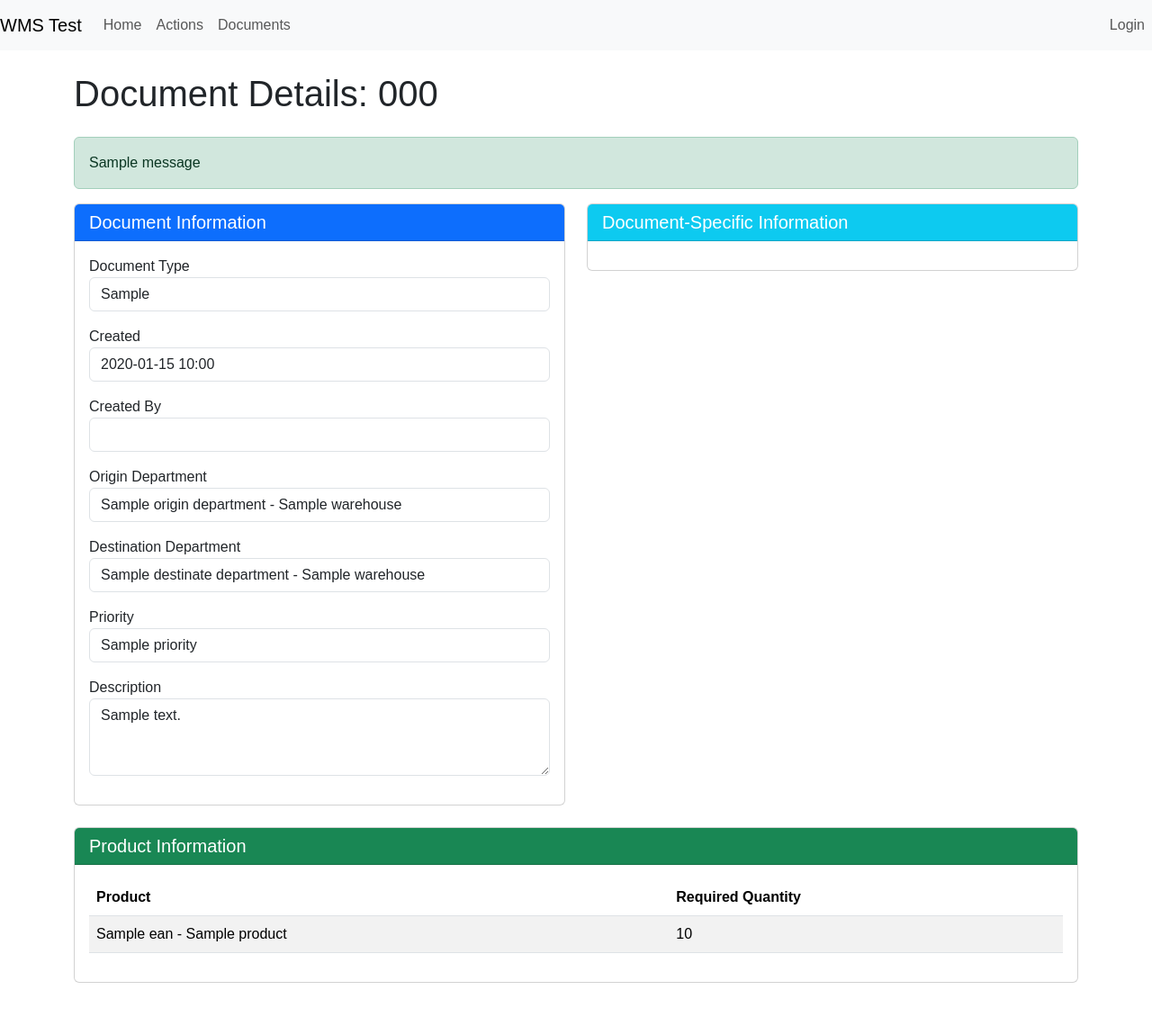
After one commit to mysticum/wms, a Django app: template wmsprototype/templates/view_document.html in a window 1280 px wide. The commit adds this page. Shown: the whole page at 90% size. Run offline with Django 5.2, Linux system fonts and the light colour scheme; the template is opened without the code that fills it: most values are stand-ins (such as "Sample title", 1, 10 or a date in 2020); one stand-in notice (Sample message) is shown.

Commit message:
Document view page added

```diff
--- a/wmsprototype/templates/layout.html
+++ b/wmsprototype/templates/layout.html
@@ -29,15 +29,12 @@
           <li class="nav-item">
             <a class="nav-link" href="#">Documents</a>
           </li>
-          <li class="nav-item">
-            <a class="nav-link" href="#">Switch</a>
-          </li>
         </ul>
         <ul class="navbar-nav ms-auto">
           {% if user.is_authenticated %}
           <li class="nav-item dropdown">
             <a class="nav-link dropdown-toggle" href="#" id="navbarDropdown" role="button" data-bs-toggle="dropdown" aria-expanded="false">
-              Welcome, {{ user.username }}
+              {{ user.username }}
             </a>
             <ul class="dropdown-menu dropdown-menu-end" aria-labelledby="navbarDropdown">
               <li><a class="dropdown-item" href="{% url 'logout' %}">Logout</a></li>
--- /dev/null
+++ b/wmsprototype/templates/view_document.html
@@ -0,0 +1,389 @@
+{% extends "layout.html" %}
+
+{% block content %}
+<div class="container mt-4">
+  <h1 class="mb-4">Document Details: {{ document.barcode }}</h1>
+
+  {% if messages %}
+    {% for message in messages %}
+      <div class="alert alert-{{ message.tags }}" role="alert">
+        {{ message }}
+      </div>
+    {% endfor %}
+  {% endif %}
+
+  <div class="row">
+    <!-- Document Basic Information -->
+    <div class="col-md-6 mb-4">
+      <div class="card">
+        <div class="card-header bg-primary text-white">
+          <h5 class="mb-0">Document Information</h5>
+        </div>
+        <div class="card-body">
+          <!-- Document Type -->
+          <div class="form-group mb-3">
+            <label>Document Type</label>
+            <input type="text" class="form-control" value="{{ document.document_type }}" readonly>
+          </div>
+
+          <!-- Document Status -->
+          {% if document.document_type.symbol == 'FVO' or document.document_type.symbol == 'ICO' or document.document_type.symbol == 'IPO' or document.document_type.symbol == 'MMO' or document.document_type.symbol == 'TRO' %}
+          <div class="form-group mb-3">
+            <label>Status</label>
+            <input type="text" class="form-control" value="{{ document.status }}" readonly>
+          </div>
+          {% endif %}
+
+          <!-- Created At -->
+          <div class="form-group mb-3">
+            <label>Created</label>
+            <input type="text" class="form-control" value="{{ document.created_at|date:'Y-m-d H:i' }}" readonly>
+          </div>
+
+          <!-- Created By -->
+          <div class="form-group mb-3">
+            <label>Created By</label>
+            <input type="text" class="form-control" value="{{ document.created_by.user }}" readonly>
+          </div>
+
+          <!-- Origin Department -->
+          {% if document.origin_department %}
+          <div class="form-group mb-3">
+            <label>Origin Department</label>
+            <input type="text" class="form-control" value="{{ document.origin_department.name }} - {{ document.origin_department.warehouse.name }}" readonly>
+          </div>
+          {% endif %}
+
+          <!-- Destination Department -->
+          {% if document.destinate_department %}
+          <div class="form-group mb-3">
+            <label>Destination Department</label>
+            <input type="text" class="form-control" value="{{ document.destinate_department.name }} - {{ document.destinate_department.warehouse.name }}" readonly>
+          </div>
+          {% endif %}
+
+          <!-- Priority -->
+          {% if document.priority %}
+          <div class="form-group mb-3">
+            <label>Priority</label>
+            <input type="text" class="form-control" value="{{ document.priority }}" readonly>
+          </div>
+          {% endif %}
+
+          <!-- Description -->
+          {% if document.description %}
+          <div class="form-group mb-3">
+            <label>Description</label>
+            <textarea class="form-control" rows="3" readonly>{{ document.description }}</textarea>
+          </div>
+          {% endif %}
+        </div>
+      </div>
+    </div>
+
+    <!-- Document Type Specific Fields -->
+    <div class="col-md-6 mb-4">
+      <div class="card">
+        <div class="card-header bg-info text-white">
+          <h5 class="mb-0">Document-Specific Information</h5>
+        </div>
+        <div class="card-body">
+          <!-- MM Document Fields -->
+          {% if document.document_type.symbol == 'MM' %}
+            <!-- MM Fields (Presun v rámci skladu) -->
+            {% if document.destinate_cell %}
+            <div class="form-group mb-3">
+              <label>Destination Cell</label>
+              <input type="text" class="form-control" value="{{ document.destinate_cell }}" readonly>
+            </div>
+            {% endif %}
+
+            {% if document.linked_document %}
+            <div class="form-group mb-3">
+              <label>Linked Document</label>
+              <input type="text" class="form-control" value="{{ document.linked_document.barcode }} ({{ document.linked_document.document_type }})" readonly>
+            </div>
+            {% endif %}
+          {% endif %}
+
+          <!-- FV Document Fields -->
+          {% if document.document_type.symbol == 'FV' %}
+            <!-- FV Fields (Presun mimo systému) -->
+            {% if document.carrier %}
+            <div class="form-group mb-3">
+              <label>Carrier</label>
+              <input type="text" class="form-control" value="{{ document.carrier }}" readonly>
+            </div>
+            {% endif %}
+
+            {% if document.address_id %}
+            <div class="form-group mb-3">
+              <label>Address ID</label>
+              <input type="text" class="form-control" value="{{ document.address_id }}" readonly>
+            </div>
+            {% endif %}
+
+            {% if document.post_barcode %}
+            <div class="form-group mb-3">
+              <label>Post Barcode</label>
+              <input type="text" class="form-control" value="{{ document.post_barcode }}" readonly>
+            </div>
+            {% endif %}
+
+            {% if document.linked_document %}
+            <div class="form-group mb-3">
+              <label>Linked Document</label>
+              <input type="text" class="form-control" value="{{ document.linked_document.barcode }} ({{ document.linked_document.document_type }})" readonly>
+            </div>
+            {% endif %}
+          {% endif %}
+
+          <!-- IC+/IC-/IP+/IP- Fields -->
+          {% if document.document_type.symbol == 'IC+' or document.document_type.symbol == 'IC-' or document.document_type.symbol == 'IP+' or document.document_type.symbol == 'IP-' %}
+            {% if document.linked_document %}
+            <div class="form-group mb-3">
+              <label>Linked Document</label>
+              <input type="text" class="form-control" value="{{ document.linked_document.barcode }} ({{ document.linked_document.document_type }})" readonly>
+            </div>
+            {% endif %}
+          {% endif %}
+
+          <!-- WM-/WM+ Fields -->
+          {% if document.document_type.symbol == 'WM-' or document.document_type.symbol == 'WM+' %}
+            {% if document.linked_document %}
+            <div class="form-group mb-3">
+              <label>Linked Document</label>
+              <input type="text" class="form-control" value="{{ document.linked_document.barcode }} ({{ document.linked_document.document_type }})" readonly>
+            </div>
+            {% endif %}
+          {% endif %}
+
+          <!-- PZ Fields -->
+          {% if document.document_type.symbol == 'PZ' %}
+            {% if document.carrier %}
+            <div class="form-group mb-3">
+              <label>Carrier</label>
+              <input type="text" class="form-control" value="{{ document.carrier }}" readonly>
+            </div>
+            {% endif %}
+
+            {% if document.address_id %}
+            <div class="form-group mb-3">
+              <label>Supplier Address ID</label>
+              <input type="text" class="form-control" value="{{ document.address_id }}" readonly>
+            </div>
+            {% endif %}
+          {% endif %}
+
+
+
+          <!-- External Tasks -->
+          <!-- MMO Fields -->
+          {% if document.document_type.symbol == 'MMO' %}
+            {% if document.start_at %}
+            <div class="form-group mb-3">
+              <label>Start Date</label>
+              <input type="text" class="form-control" value="{{ document.start_at|date:'Y-m-d H:i' }}" readonly>
+            </div>
+            {% endif %}
+
+            {% if document.required_at %}
+            <div class="form-group mb-3">
+              <label>Required Date</label>
+              <input type="text" class="form-control" value="{{ document.required_at|date:'Y-m-d H:i' }}" readonly>
+            </div>
+            {% endif %}
+
+            {% if document.origin_cell %}
+            <div class="form-group mb-3">
+              <label>Origin Cell</label>
+              <input type="text" class="form-control" value="{{ document.origin_cell }}" readonly>
+            </div>
+            {% endif %}
+
+            {% if document.destinate_cell %}
+            <div class="form-group mb-3">
+              <label>Destination Cell</label>
+              <input type="text" class="form-control" value="{{ document.destinate_cell }}" readonly>
+            </div>
+            {% endif %}
+
+            {% if document.users.all %}
+            <div class="form-group mb-3">
+              <label>Assigned Users</label>
+              <ul class="list-group">
+                {% for user in document.users.all %}
+                  <li class="list-group-item">{{ user.username }}</li>
+                {% endfor %}
+              </ul>
+            </div>
+            {% endif %}
+          {% endif %}
+
+          <!-- ICO/IPO Fields -->
+          {% if document.document_type.symbol == 'ICO' or document.document_type.symbol == 'IPO' %}
+            {% if document.start_at %}
+            <div class="form-group mb-3">
+              <label>Start Date</label>
+              <input type="text" class="form-control" value="{{ document.start_at|date:'Y-m-d H:i' }}" readonly>
+            </div>
+            {% endif %}
+
+            {% if document.required_at %}
+            <div class="form-group mb-3">
+              <label>Required Date</label>
+              <input type="text" class="form-control" value="{{ document.required_at|date:'Y-m-d H:i' }}" readonly>
+            </div>
+            {% endif %}
+
+            {% if document.users.all %}
+            <div class="form-group mb-3">
+              <label>Assigned Users</label>
+              <ul class="list-group">
+                {% for user in document.users.all %}
+                  <li class="list-group-item">{{ user.username }}</li>
+                {% endfor %}
+              </ul>
+            </div>
+            {% endif %}
+          {% endif %}
+
+          <!-- TRO/FVO Fields -->
+          {% if document.document_type.symbol == 'TRO' or document.document_type.symbol == 'FVO' %}
+            {% if document.destinate_warehouse %}
+            <div class="form-group mb-3">
+              <label>Destination Warehouse</label>
+              <input type="text" class="form-control" value="{{ document.destinate_warehouse.code }} {{ document.destinate_warehouse.name }}" readonly>
+            </div>
+            {% endif %}
+
+            {% if document.carrier %}
+            <div class="form-group mb-3">
+              <label>Carrier</label>
+              <input type="text" class="form-control" value="{{ document.carrier }}" readonly>
+            </div>
+            {% endif %}
+
+            {% if document.start_at %}
+            <div class="form-group mb-3">
+              <label>Start Date</label>
+              <input type="text" class="form-control" value="{{ document.start_at|date:'Y-m-d H:i' }}" readonly>
+            </div>
+            {% endif %}
+
+            {% if document.required_at %}
+            <div class="form-group mb-3">
+              <label>Required Date</label>
+              <input type="text" class="form-control" value="{{ document.required_at|date:'Y-m-d H:i' }}" readonly>
+            </div>
+            {% endif %}
+          {% endif %}
+
+          <!-- WZ Fields -->
+          {% if document.document_type.symbol == 'WZ' %}
+            {% if document.carrier %}
+            <div class="form-group mb-3">
+              <label>Carrier</label>
+              <input type="text" class="form-control" value="{{ document.carrier }}" readonly>
+            </div>
+            {% endif %}
+
+            {% if document.address_id %}
+            <div class="form-group mb-3">
+              <label>Address ID</label>
+              <input type="text" class="form-control" value="{{ document.address_id }}" readonly>
+            </div>
+            {% endif %}
+
+            {% if document.post_barcode %}
+            <div class="form-group mb-3">
+              <label>Post Barcode</label>
+              <input type="text" class="form-control" value="{{ document.post_barcode }}" readonly>
+            </div>
+            {% endif %}
+          {% endif %}
+        </div>
+      </div>
+    </div>
+
+    <!-- Document Products -->
+    <div class="col-md-12 mb-4">
+      <div class="card">
+        <div class="card-header bg-success text-white">
+          <h5 class="mb-0">Product Information</h5>
+        </div>
+        <div class="card-body">
+          <div class="table-responsive">
+            <table class="table table-striped">
+              <thead>
+                <tr>
+                  <th>Product</th>
+                  <th>Required Quantity</th>
+                  {% if document.document_type.symbol == 'TRO' or document.document_type.symbol == 'FVO' or document.document_type.symbol == 'ICO' or document.document_type.symbol == 'IPO' or document.document_type.symbol == 'MMO' %}
+                  <th>Actual Quantity</th>
+                  {% endif %}
+                  {% if document.document_type.symbol == 'MM' or document.document_type.symbol == 'FV' or document.document_type.symbol == 'WM+' or document.document_type.symbol == 'WM-' or document.document_type.symbol == 'PZ' or document.document_type.symbol == 'BO' or document.document_type.symbol == 'NN+' or document.document_type.symbol == 'NN-' %}
+                  <th>Expiration Date</th>
+                  <th>Serial Number</th>
+                  <th>Cell</th>
+                  {% endif %}
+                </tr>
+              </thead>
+              <tbody>
+                {% for product in document.documentproduct_set.all %}
+                <tr>
+                  <td>{{ product.product.ean }} - {{ product.product.name }}</td>
+                  <td>{{ product.amount_required }}</td>
+                  {% if document.document_type.symbol == 'TRO' or document.document_type.symbol == 'FVO' or document.document_type.symbol == 'ICO' or document.document_type.symbol == 'IPO' or document.document_type.symbol == 'MMO' %}
+                  <td>{{ product.amount_real|default:"Not set" }}</td>
+                  {% endif %}
+                  {% if document.document_type.symbol == 'MM' or document.document_type.symbol == 'FV' or document.document_type.symbol == 'WM+' or document.document_type.symbol == 'WM-' or document.document_type.symbol == 'PZ' or document.document_type.symbol == 'BO' or document.document_type.symbol == 'NN+' or document.document_type.symbol == 'NN-' %}
+                  <td>{{ product.expiration_date|default:"Not set" }}</td>
+                  <td>{{ product.serial|default:"Not set" }}</td>
+                  <td>{{ product.cell|default:"Not set" }}</td>
+                  {% endif %}
+                </tr>
+                {% empty %}
+                <tr>
+                  <td colspan="6" class="text-center">No products associated with this document</td>
+                </tr>
+                {% endfor %}
+              </tbody>
+            </table>
+          </div>
+        </div>
+      </div>
+    </div>
+  </div>
+
+  <div class="row">
+    <div class="col-md-12 mb-4">
+
+
+      <!-- Document Type Specific Actions - only for FVO, ICO, IPO, MMO, and TRO documents -->
+      {% if document.document_type.symbol == 'FVO' or document.document_type.symbol == 'ICO' or document.document_type.symbol == 'IPO' or document.document_type.symbol == 'MMO' or document.document_type.symbol == 'TRO' %}
+        {% if document.status == 'NEW' %}
+          <a href="{% url 'start_document' barcode=document.barcode %}" class="btn btn-primary">Start Processing</a>
+        {% endif %}
+
+        {% if document.status == 'PROCESSING' %}
+          <a href="{% url 'complete_document' barcode=document.barcode %}" class="btn btn-success">Complete Document</a>
+        {% endif %}
+      {% endif %}
+
+      <!-- Document Operations -->
+      {% if perms.wmsprototype.change_document %}
+        {% if document.status == 'NEW' %}
+          <a href="{% url 'edit_document' barcode=document.barcode %}" class="btn btn-warning">Edit</a>
+        {% endif %}
+      {% endif %}
+
+      {% if perms.wmsprototype.delete_document %}
+        {% if document.status == 'NEW' %}
+          <a href="{% url 'delete_document' barcode=document.barcode %}" class="btn btn-danger" onclick="return confirm('Are you sure you want to delete this document?');">Delete</a>
+        {% endif %}
+      {% endif %}
+    </div>
+  </div>
+</div>
+{% endblock %}
--- a/wmsprototype/wmsprototype/services.py
+++ b/wmsprototype/wmsprototype/services.py
@@ -1,7 +1,5 @@
 from django.utils import timezone
-from .models import Document, DocumentStatus, Status
-from .models import Inventory
-
+from .models import *
 
 class DocumentService:
 
@@ -78,7 +76,7 @@ class DocumentService:
         )
 
         if document.document_type.is_for_managers == True:
-            current_user = Appuser.objects.filter(user=request.user).first()
+            current_user = AppUser.objects.filter(user=request.user).first()
             if current_user.role in ["ZAM", "VED", "ADM"]:
                 document.verified_by = current_user
             else:
--- a/wmsprototype/wmsprototype/urls.py
+++ b/wmsprototype/wmsprototype/urls.py
@@ -26,7 +26,7 @@ urlpatterns = [
     path('logout/', views.logout_view, name='logout'),
     path("home/", views.home, name="home"),
     path("actions/", views.actions, name="actions"),
-    path("document/<int:document_id>/", views.actions, name="view_document"),
+    path("document/<int:document_id>/", views.view_document, name="view_document"),
     path("document/new/", views.select_document_type, name="new_document"),
     path("document/new/<str:doc_type>/", views.create_specific_document, name="create_specific_document")
 ] + static(settings.MEDIA_URL, document_root=settings.MEDIA_ROOT)
```
Also changed, not shown: wmsprototype/templates/generic_document.html (renamed from wmsprototype/templates/document_types/generic_document.html, +4 -4 lines), wmsprototype/wmsprototype/forms.py (+20 -0 lines), wmsprototype/wmsprototype/views.py (+29 -5 lines), wmsprototype/db.sqlite3.
